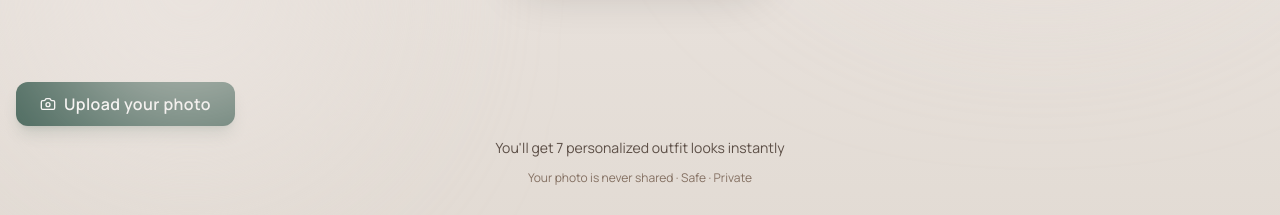
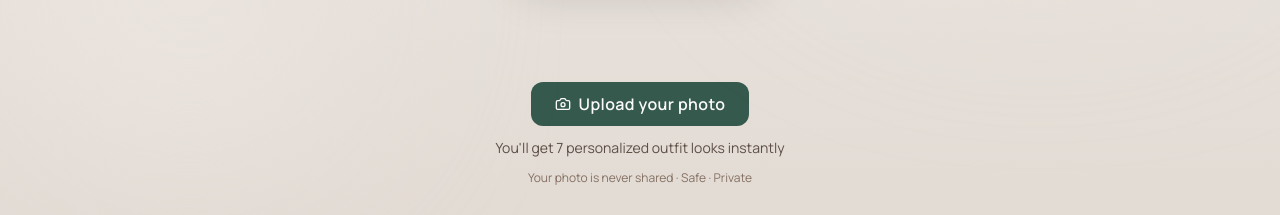
Before and after one commit to alyonabahaleisha/fitonme, a React (Vite) app: page / in a window 1280 px wide. Shown: the part 582-797 px from the top of the page. Built offline with nearby package versions, Linux system fonts and the light colour scheme; no server answers; the database is empty.

Commit message:
fix: remove button shadow, center CTA section
🤖 Generated with [Claude Code](https://claude.com/claude-code)

Co-Authored-By: Claude Opus 4.5 <noreply@anthropic.com>

```diff
--- a/src/components/ui/button.tsx
+++ b/src/components/ui/button.tsx
@@ -10,7 +10,7 @@ const buttonVariants = cva(
     variants: {
       variant: {
         default: "bg-brand text-white hover:bg-brand-600 shadow-md hover:shadow-lg font-semibold transition-all",
-        hero: "bg-cta text-cta-foreground hover:bg-cta-hover shadow-lg shadow-cta/20 font-semibold rounded-xl transition-all",
+        hero: "bg-cta text-cta-foreground hover:bg-cta-hover font-semibold rounded-xl transition-all",
         secondary: "bg-white text-foreground hover:bg-white/90 border border-border/60 shadow-sm backdrop-blur-sm",
         outline: "border-2 border-brand/40 bg-transparent hover:bg-brand/10 text-brand font-medium",
         ghost: "hover:bg-secondary/50 hover:text-foreground",
--- a/src/pages/Index.jsx
+++ b/src/pages/Index.jsx
@@ -37,8 +37,8 @@ const Index = () => {
         </div>
 
         {/* CTA Section */}
-        <div className="space-y-3 pb-2" ref={uploadButtonRef}>
-          <UploadButton variant="hero" size="default" className="w-full max-w-xs mx-auto" />
+        <div className="space-y-3 pb-2 flex flex-col items-center" ref={uploadButtonRef}>
+          <UploadButton variant="hero" size="default" className="w-full max-w-xs" />
 
           {/* Value proposition */}
           <p className="text-center text-sm text-foreground/80">
```
